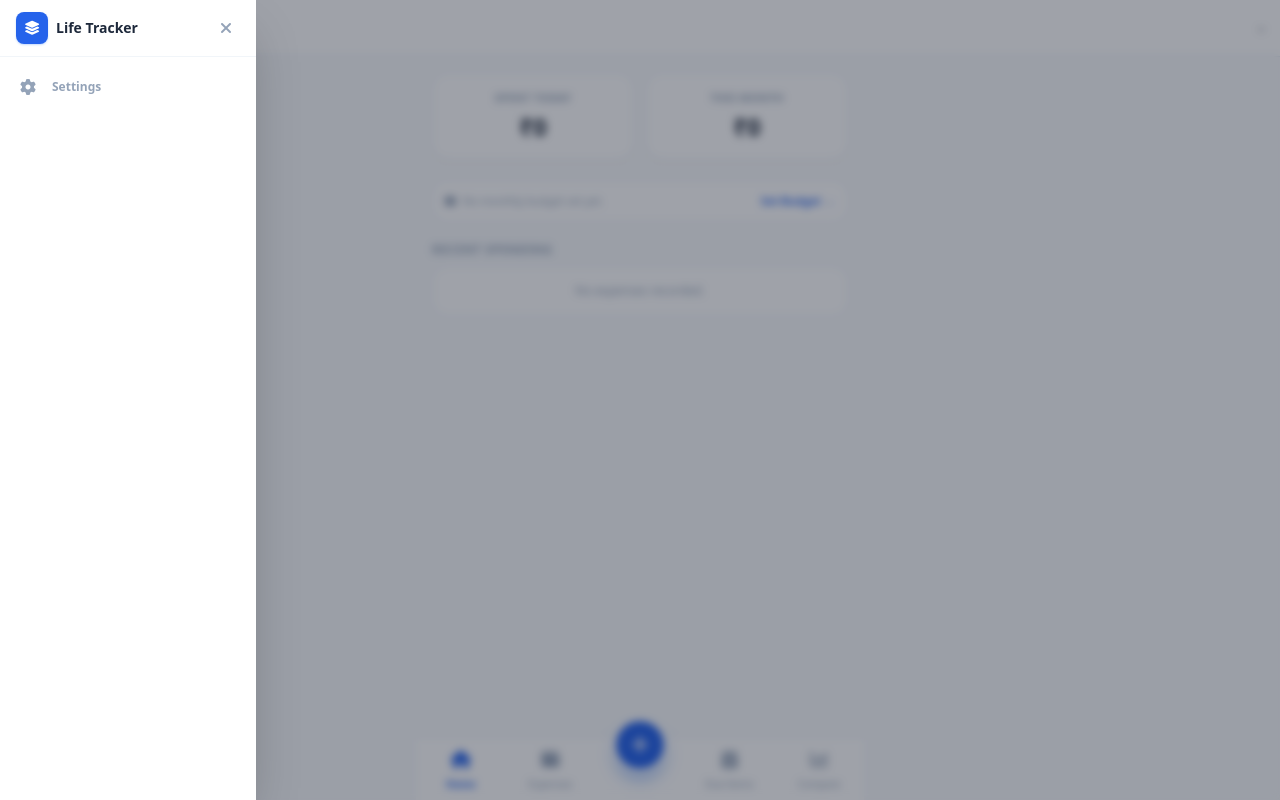
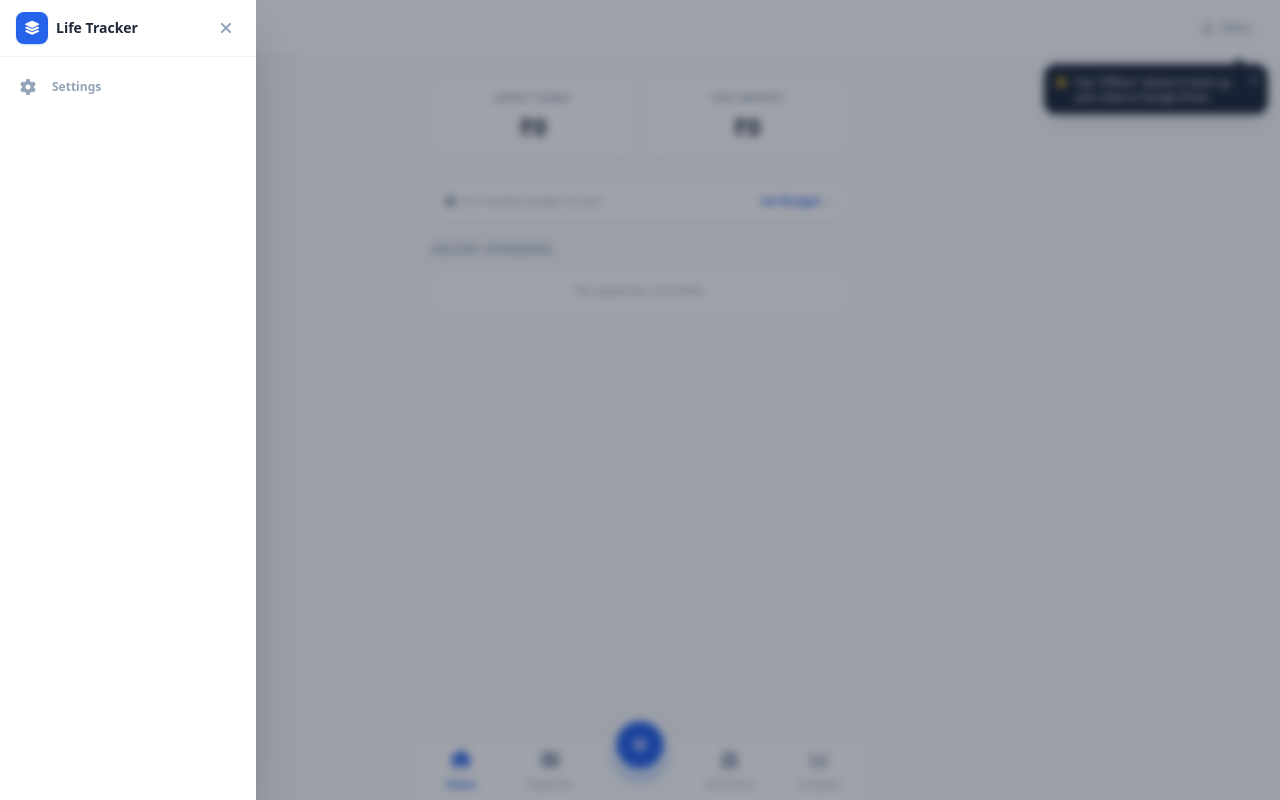
Before and after one commit to manibhushan-kumar/life-tracker, a plain HTML site: page index.html in a window 1280 px wide. Both pictures are taken after a click on the button 28 px from the left and 28 px from the top of the page. Drawn offline with nearby package versions, Linux system fonts and the light colour scheme.

Commit message:
Add files via upload

```diff
--- a/index.html
+++ b/index.html
@@ -55,7 +55,33 @@
       <button id="globalDriveSyncBtn" onclick="backupToGoogleDrive()" aria-label="Sync to Google Drive" title="Sync to Google Drive" class="hidden w-7 h-7 rounded-full flex items-center justify-center text-blue-600 bg-blue-50 border border-blue-100 hover:bg-blue-100 transition disabled:opacity-50">
         <i class="fa-solid fa-cloud-arrow-up text-xs"></i>
       </button>
--
+      <!-- Manual login affordance: while offline this is clickable and kicks
+           off the same Google consent-popup flow as Settings' "Connect"
+           button (see handleDriveStatusClick in drive-sync.js). No more
+           auto/silent login attempts on page load - connecting is always a
+           deliberate click now. setDriveConnectedUI disables this button
+           once connected (nothing to click there, just a status readout). -->
+      <button type="button" id="globalDriveStatus" onclick="handleDriveStatusClick()" aria-label="Google Drive offline. Click to connect." title="Click to connect Google Drive" class="flex items-center gap-1.5 px-2.5 py-1 rounded-full text-[10px] font-bold border border-slate-200 text-slate-400 bg-white shadow-sm transition-colors duration-300 cursor-pointer hover:bg-slate-50">
+        <i class="fa-brands fa-google-drive"></i> Offline
+      </button>
+    </div>
+
+    <!-- One-time coach-mark pointing at the pill above, so brand-new users
+         actually know "Offline" is a clickable login button and not just a
+         status readout. See maybeShowDriveConnectHint/dismissDriveConnectHint
+         in drive-sync.js - shown once ever, permanently silenced the moment
+         the user dismisses it, clicks the pill, or connects. Positioned
+         absolutely against the header, which already works as a containing
+         block since it's `sticky` (sticky counts the same as relative here). -->
+    <div id="driveConnectHint" class="hidden absolute top-full right-3 mt-2 z-40 w-56" role="status">
+      <div class="absolute -top-1 right-6 w-2.5 h-2.5 bg-slate-800 rotate-45"></div>
+      <div class="relative bg-slate-800 text-white text-[11px] leading-snug rounded-xl shadow-lg px-3 py-2.5 flex items-start gap-2">
+        <i class="fa-brands fa-google-drive text-amber-400 mt-0.5"></i>
+        <p class="flex-1 font-medium">Tap "Offline" above to back up your data to Google Drive.</p>
+        <button type="button" onclick="dismissDriveConnectHint()" aria-label="Dismiss" class="text-slate-400 hover:text-white leading-none -mt-0.5 -mr-0.5">
+          <i class="fa-solid fa-xmark text-xs"></i>
+        </button>
+      </div>
     </div>
   </header>
 
--- a/js/drive-sync.js
+++ b/js/drive-sync.js
@@ -36,6 +36,10 @@
 
 const G_TOKEN_KEY = 'life_tracker_gdrive_token';
 const G_TOKEN_EXPIRY_KEY = 'life_tracker_gdrive_token_expiry';
+// Set the first time the one-time "tap here to connect" coach-mark gets
+// dismissed (explicit X, clicking the pill, or ever successfully
+// connecting) - see maybeShowDriveConnectHint/dismissDriveConnectHint below.
+const G_HINT_DISMISSED_KEY = 'life_tracker_gdrive_hint_dismissed';
 // Caches the resolved ROOT sync folder's id, keyed to the folder NAME it was
 // resolved for. Exists purely to dodge a real Google Drive gotcha: the
 // files.list search endpoint (used by getOrCreateFolder/findFileByName) is
@@ -75,6 +79,7 @@ function setDriveConnectedUI(connected) {
     status.setAttribute('aria-label', 'Google Drive connected');
     status.title = 'Google Drive connected';
     if (syncBtn) syncBtn.classList.remove('hidden');
+    dismissDriveConnectHint(); // no need to keep nudging once actually connected
   } else {
     status.innerHTML = '<i class="fa-brands fa-google-drive"></i> Offline';
     status.classList.add('text-slate-400', 'bg-white', 'cursor-pointer', 'hover:bg-slate-50');
@@ -93,8 +98,33 @@ function setDriveConnectedUI(connected) {
 // setDriveConnectedUI disables the button once connected so there's nothing
 // to click there, but this guard is a cheap safety net regardless.
 function handleDriveStatusClick() {
+  dismissDriveConnectHint(); // they found it and clicked it - job done
   if (gdriveToken) return;
   authenticateGoogleDrive();
+}
+
+// One-time coach-mark nudging brand-new users toward the header pill as the
+// login entry point (see the #driveConnectHint markup in index.html) -
+// without it, "Offline" just looks like a status label, not a button. Only
+// shown if Drive backup is actually configured (no point advertising a
+// feature that isn't set up yet) and only if never dismissed/connected
+// before. Silenced permanently via G_HINT_DISMISSED_KEY the first time any
+// of those things happens - it never nags a returning user twice.
+function maybeShowDriveConnectHint() {
+  if (!isGoogleDriveConfigured()) return;
+  if (gdriveToken) return;
+  if (localStorage.getItem(G_HINT_DISMISSED_KEY)) return;
+  const hint = document.getElementById('driveConnectHint');
+  if (!hint) return;
+  // Small delay so it appears after the page has visibly settled rather than
+  // flashing in as part of the very first paint.
+  setTimeout(() => hint.classList.remove('hidden'), 800);
+}
+
+function dismissDriveConnectHint() {
+  localStorage.setItem(G_HINT_DISMISSED_KEY, '1');
+  const hint = document.getElementById('driveConnectHint');
+  if (hint) hint.classList.add('hidden');
 }
 
 // Access tokens from Google Identity Services are short-lived (~1hr) but we
--- a/js/storage.js
+++ b/js/storage.js
@@ -199,6 +199,7 @@ async function initStorage() {
   await resumeSplitwiseIfWasOpen();
 
   tryRestoreDriveSession();
+  maybeShowDriveConnectHint();
 }
 
 // --- Year-scoped local deletion -------------------------------------------
--- a/sw.js
+++ b/sw.js
@@ -1,6 +1,6 @@
 // Bump this whenever urlsToCache changes so returning users actually pick
 // up the new app shell instead of serving a stale cached copy forever.
-const CACHE_NAME = 'life-tracker-v37';
+const CACHE_NAME = 'life-tracker-v38';
 const urlsToCache = [
   './',
   './index.html',
```
